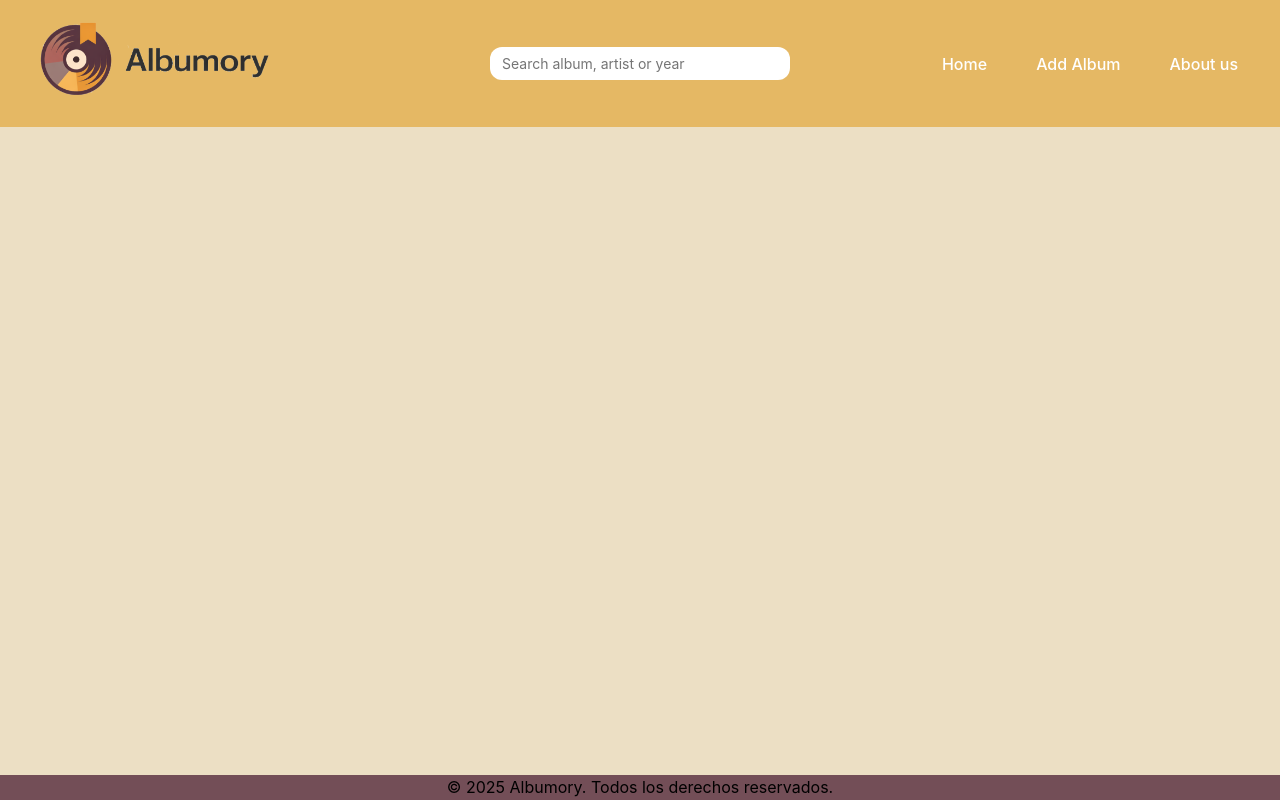
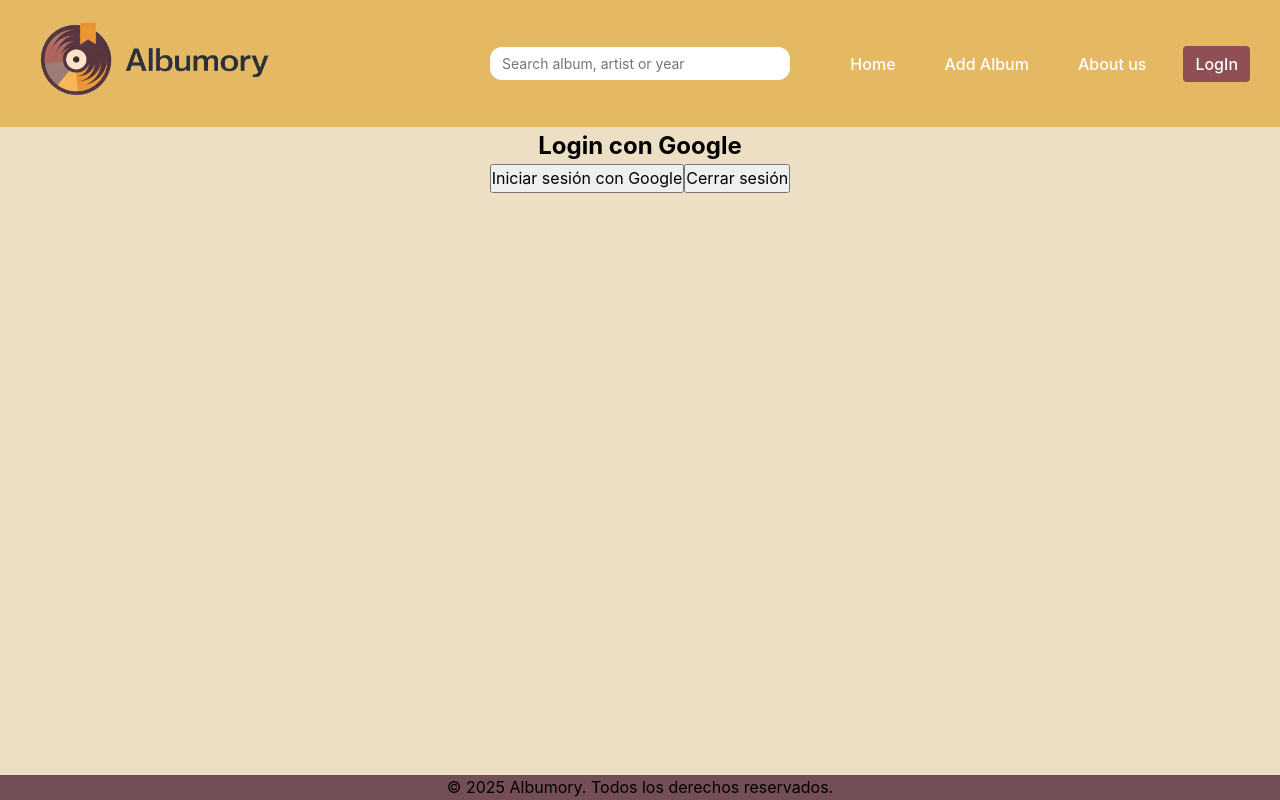
Before and after one commit to Music-App-Developers/react-music-app, a React (Vite) app: page /login in a window 1280 px wide. Built offline with nearby package versions, Linux system fonts and the light colour scheme; no server answers.

Commit message:
add LogIn in firebase authentification

```diff
--- a/package.json
+++ b/package.json
@@ -14,6 +14,7 @@
     "@mantine/hooks": "^8.3.10",
     "axios": "^1.13.2",
     "bootstrap": "^3.4.1",
+    "firebase": "^12.7.0",
     "react": "^19.2.0",
     "react-dom": "^19.2.0",
     "react-router-dom": "^7.10.1"
--- a/src/App.jsx
+++ b/src/App.jsx
@@ -8,8 +8,9 @@ import AlbumDetails from "./pages/AlbumDetails"
 import EditAlbum from "./pages/EditAlbum"
 import { useState } from "react"
 
+import LogIn from "./components/LogIn"
+function App() {
 
-function App() {
 
   const [search, setSearch] = useState("")
 
@@ -24,6 +25,7 @@ function App() {
           <Route path="/acercade" element={<AcerdaDe />} />
           <Route path="/album/:albumId" element={<AlbumDetails />} />
           <Route path="/albums/edit/:albumId" element={<EditAlbum />} />
+          <Route path="/login" element={<LogIn />} />
 
 
         </Routes>
--- /dev/null
+++ b/src/components/LogIn.jsx
@@ -0,0 +1,45 @@
+import { signInWithPopup, signOut, onAuthStateChanged } from "firebase/auth";
+import { useEffect } from "react";
+import { auth, googleProvider } from "./firebase";
+
+function LogIn() {
+  const loginWithGoogle = async () => {
+    try {
+      const result = await signInWithPopup(auth, googleProvider);
+      console.log("Usuario autenticado:", result.user);
+    } catch (error) {
+      console.error(error.message);
+    }
+  };
+
+  const logout = async () => {
+    await signOut(auth);
+  };
+
+  useEffect(() => {
+    const unsubscribe = onAuthStateChanged(auth, (user) => {
+      if (user) {
+        console.log("Sesión activa:", user.displayName);
+      } else {
+        console.log("No hay sesión activa");
+      }
+    });
+
+    return () => unsubscribe();
+  }, []);
+
+  return (
+    <div>
+      <h2>Login con Google</h2>
+      <button onClick={loginWithGoogle}>
+        Iniciar sesión con Google
+      </button>
+
+      <button onClick={logout}>
+        Cerrar sesión
+      </button>
+    </div>
+  );
+}
+
+export default LogIn;
--- /dev/null
+++ b/src/components/firebase.js
@@ -0,0 +1,18 @@
+import { initializeApp } from "firebase/app";
+import { getAuth, GoogleAuthProvider } from "firebase/auth";
+
+const firebaseConfig = {
+  apiKey: "AIzaSyAkc9iKoqOcTgLrRo_L3-gQ9bTck_PCR4A",
+  authDomain: "react-music-app-9c72c.firebaseapp.com",
+  databaseURL: "https://react-music-app-9c72c-default-rtdb.europe-west1.firebasedatabase.app",
+  projectId: "react-music-app-9c72c",
+  storageBucket: "react-music-app-9c72c.firebasestorage.app",
+  messagingSenderId: "402597653598",
+  appId: "1:402597653598:web:268271d30aad81fcfed8cf",
+  measurementId: "G-4CN3GGJ0NZ"
+};
+
+const app = initializeApp(firebaseConfig);
+
+export const auth = getAuth(app);
+export const googleProvider = new GoogleAuthProvider();
--- a/src/pages/NavBar.jsx
+++ b/src/pages/NavBar.jsx
@@ -22,6 +22,7 @@ function NavBar({ search, setSearch }) {
                 <li><NavLink to="/" onClick={() => setMenuOpen(false)}>Home</NavLink></li>
                 <li><NavLink to="/newalbum" onClick={() => setMenuOpen(false)}>Add Album</NavLink></li>
                 <li><NavLink to="/acercade" onClick={() => setMenuOpen(false)}>About us</NavLink></li>
+                <li><NavLink to="/login" onClick={() => setMenuOpen(false)}>LogIn</NavLink></li>
             </ul>
 
             <div
```
Also changed, not shown: 1 other file (tests, documents, lock files or other folders).
